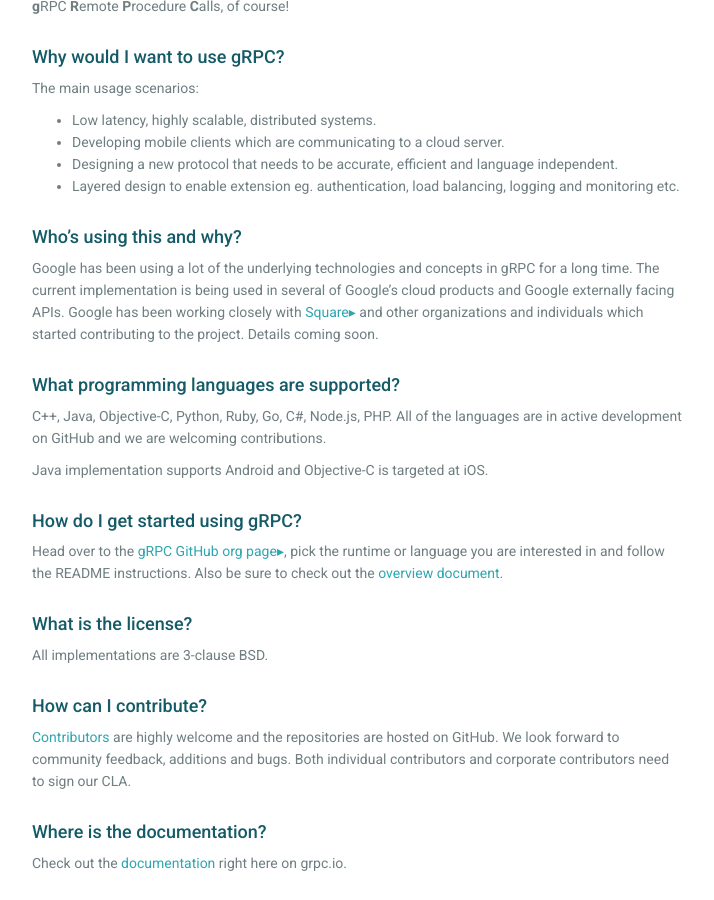
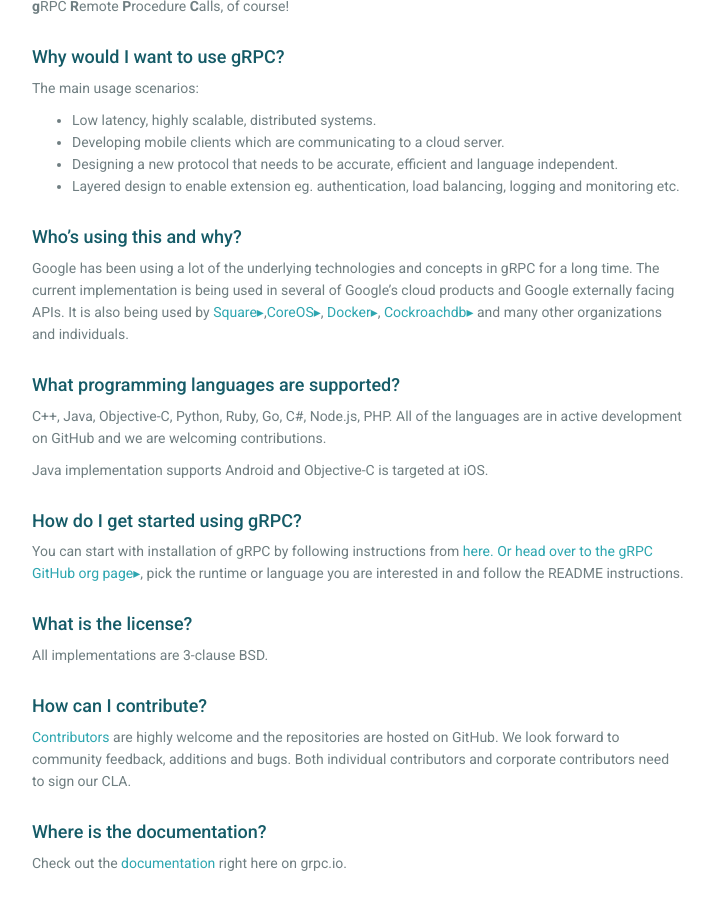
Before and after one commit to grpc/grpc.github.io, a Jekyll site: the page built from faq/index.html, in a window 1280 px wide and 900 px high, scrolled down 416 px. Shown: the whole window, without its empty margins (38-752 px from the left). Built offline with Jekyll 4.4.1, drawn with Linux system fonts in a browser that asks for light colours; nearby versions of some CDN libraries; Markdown is read by kramdown in place of the engine named in the settings; comment, search, counter and statistics services are not loaded.

Commit message:
Adding some new users to our who uses gRPC FAQ question

```diff
--- a/faq/index.html
+++ b/faq/index.html
@@ -26,7 +26,7 @@
     </p>
 
     <h4>Who’s using this and why?</h4>
-    <p>Google has been using a lot of the underlying technologies and concepts in gRPC for a long time. The current implementation is being used in several of Google’s cloud products and Google externally facing APIs. Google has been working closely with <a href="http://corner.squareup.com/2015/02/grpc.html">Square</a> and other  organizations and individuals which started contributing to the project. Details coming soon.</p>
+    <p>Google has been using a lot of the underlying technologies and concepts in gRPC for a long time. The current implementation is being used in several of Google’s cloud products and Google externally facing APIs. It is also being used by <a href="http://corner.squareup.com/2015/02/grpc.html">Square</a>,<a href="https://blog.gopheracademy.com/advent-2015/etcd-distributed-key-value-store-with-grpc-http2/">CoreOS</a>, <a href="https://blog.docker.com/2015/12/containerd-daemon-to-control-runc/">Docker</a>, <a href="https://github.com/cockroachdb/cockroach">Cockroachdb</a> and many other organizations and individuals.</p>
 
     <h4>What programming languages are supported?</h4>
     <p>C++, Java, Objective-C, Python, Ruby, Go, C#, Node.js, PHP.
@@ -34,7 +34,7 @@
     <p>Java implementation supports Android and Objective-C is targeted at iOS.</p>
 
     <h4>How do I get started using gRPC?</h4>
-    <p>Head over to the <a href="http://github.com/grpc">gRPC GitHub org page</a>, pick the runtime or language you are interested in and follow the README instructions. Also be sure to check out the <a href="/docs/">overview document</a>.</p>
+    <p>You can start with installation of gRPC by following instructions from <a href="/docs/#install-grpc">here<a/>. Or head over to the <a href="http://github.com/grpc">gRPC GitHub org page</a>, pick the runtime or language you are interested in and follow the README instructions.</p>
 
     <h4>What is the license?</h4>
     <p>All implementations are 3-clause BSD.</p>
```
